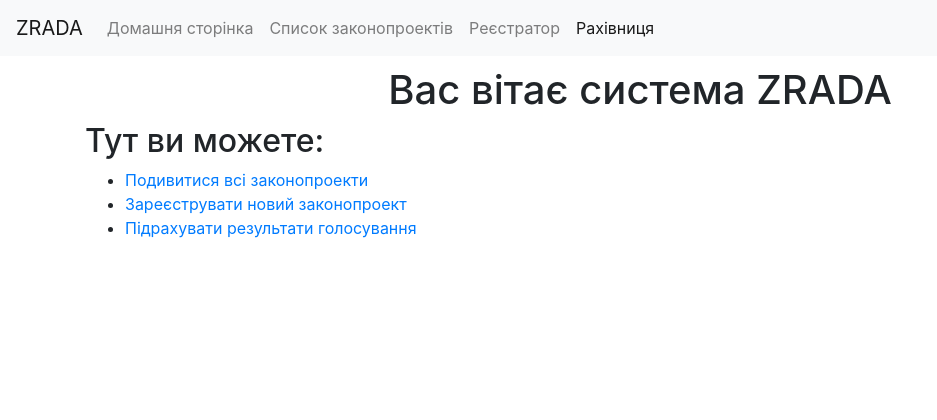
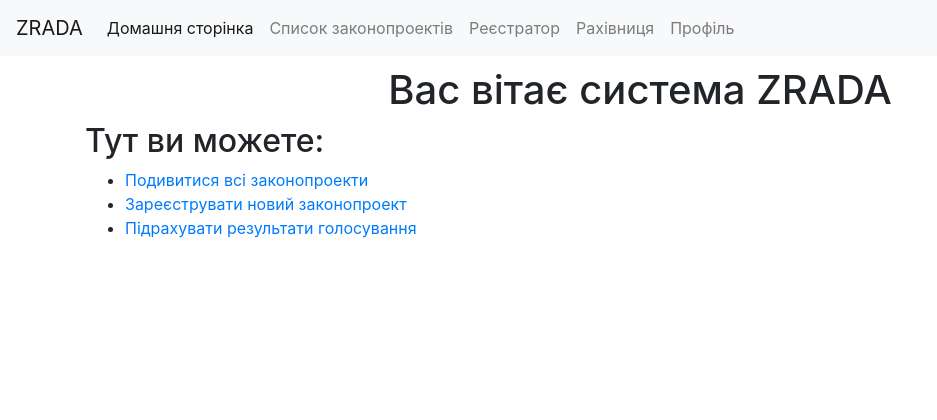
Before and after one commit to GrimWaltzman/zrada-js, a Python web app: template front/templates/zrada/index.html in a window 1280 px wide. Shown: the top 420 px of the page, without its empty margins (0-937 px from the left). Run offline with Jinja, Linux system fonts and the light colour scheme; the template is opened without the code that fills it, so the values that code supplies are empty; some libraries are stand-ins or nearby versions.

Commit message:
navbar aupdate
added profile link to navbar and fixed default active page

```diff
--- a/front/templates/base.html
+++ b/front/templates/base.html
@@ -18,10 +18,11 @@
     </button>
     <div class="collapse navbar-collapse" id="navbarNavAltMarkup">
       <div class="navbar-nav">
-        <a class="nav-item nav-link" href="/">Домашня сторінка<span class="sr-only">(current)</span></a>
+        <a class="nav-item nav-link active" href="/">Домашня сторінка<span class="sr-only">(current)</span></a>
         <a class="nav-item nav-link" href="/laws">Список законопроектів</a>
         <a class="nav-item nav-link" href="/insert_law">Реєстратор</a>
-        <a class="nav-item nav-link active" href="/vote">Рахівниця</a>
+        <a class="nav-item nav-link" href="/vote">Рахівниця</a>
+        <a class="nav-item nav-link" href="/profile">Профіль</a>
       </div>
     </div>
 </nav>
```
